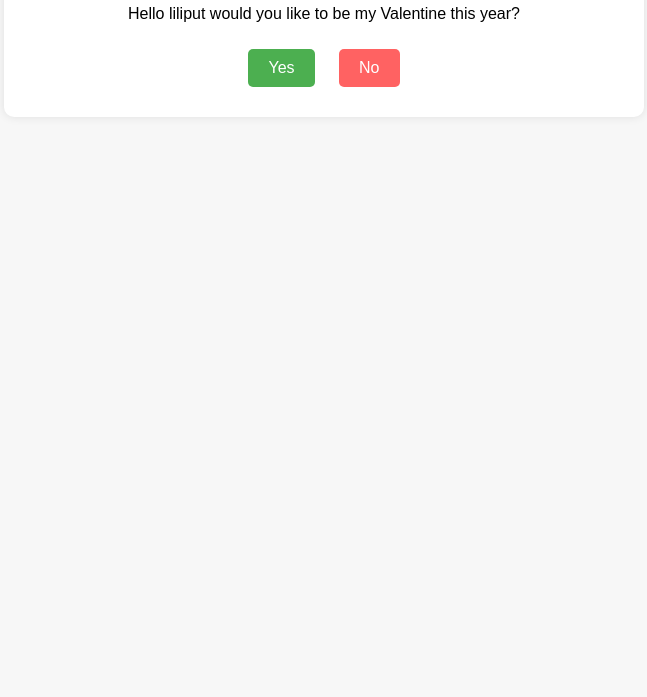
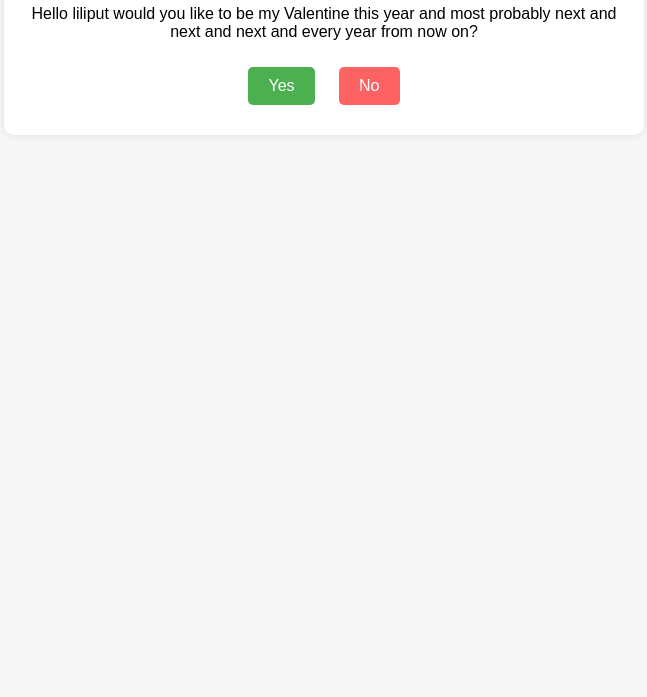
Before and after one commit to Sparshu/new, a plain HTML site: page index.html in a window 1280 px wide. Shown: the part 103-800 px from the top of the page, without its empty margins (316-963 px from the left). Drawn offline with Linux system fonts and the light colour scheme.

Commit message:
Update index.html

```diff
--- a/index.html
+++ b/index.html
@@ -3,7 +3,7 @@
 <head>
     <meta charset="UTF-8">
     <meta name="viewport" content="width=device-width, initial-scale=1.0">
-    <title>Valentine's Day Proposal</title>
+    <title> Nothing much </title>
     <style>
         body {
             font-family: Arial, sans-serif;
@@ -57,7 +57,7 @@
 
 <div id="container">
     <h2>Valentine's Day Proposal</h2>
-    <p>Hello liliput would you like to be my Valentine this year?</p>
+    <p>Hello liliput would you like to be my Valentine this year and most probably next and next and next and every year from now on?</p>
     <button id="yes" onclick="sendResponse('Yes')">Yes</button>
     <button id="no" onclick="sendResponse('No')">No</button>
     <video id="valentineVideo" controls>
```
